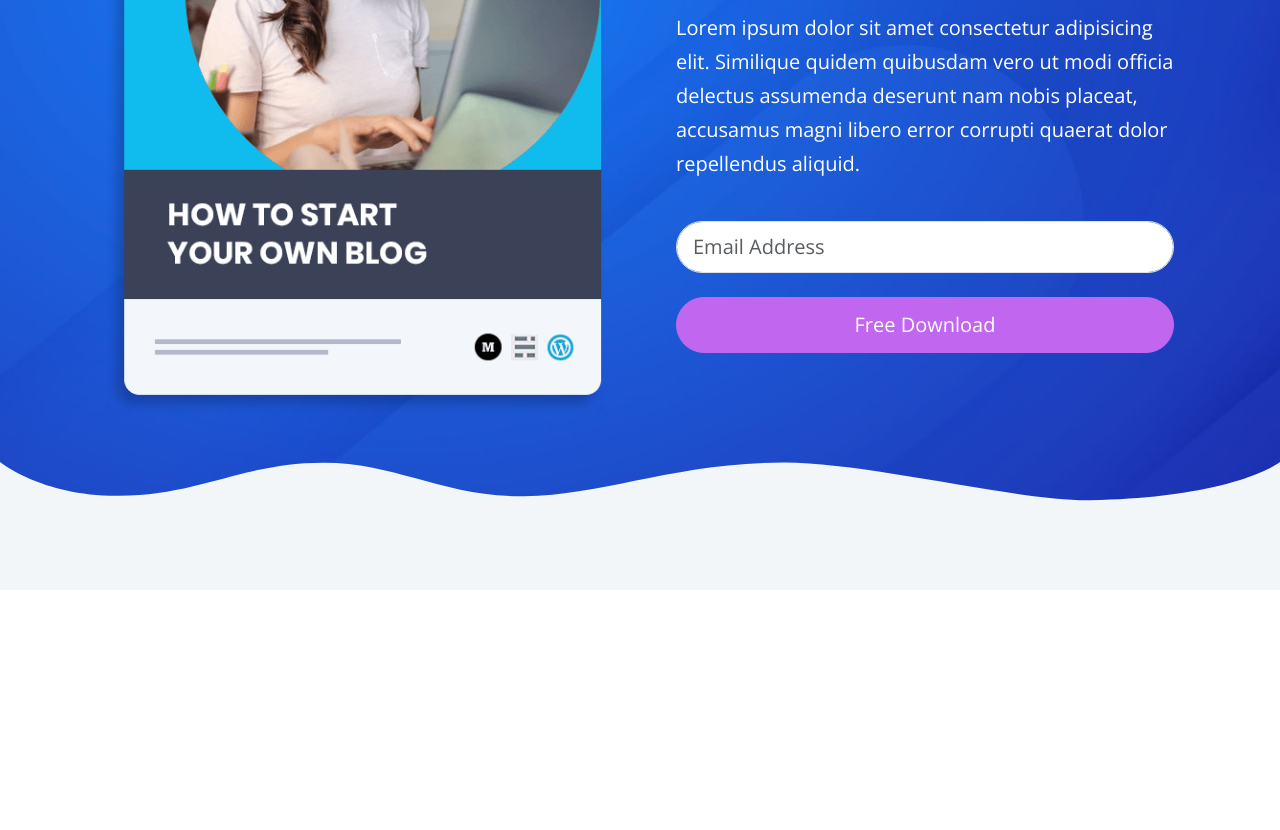
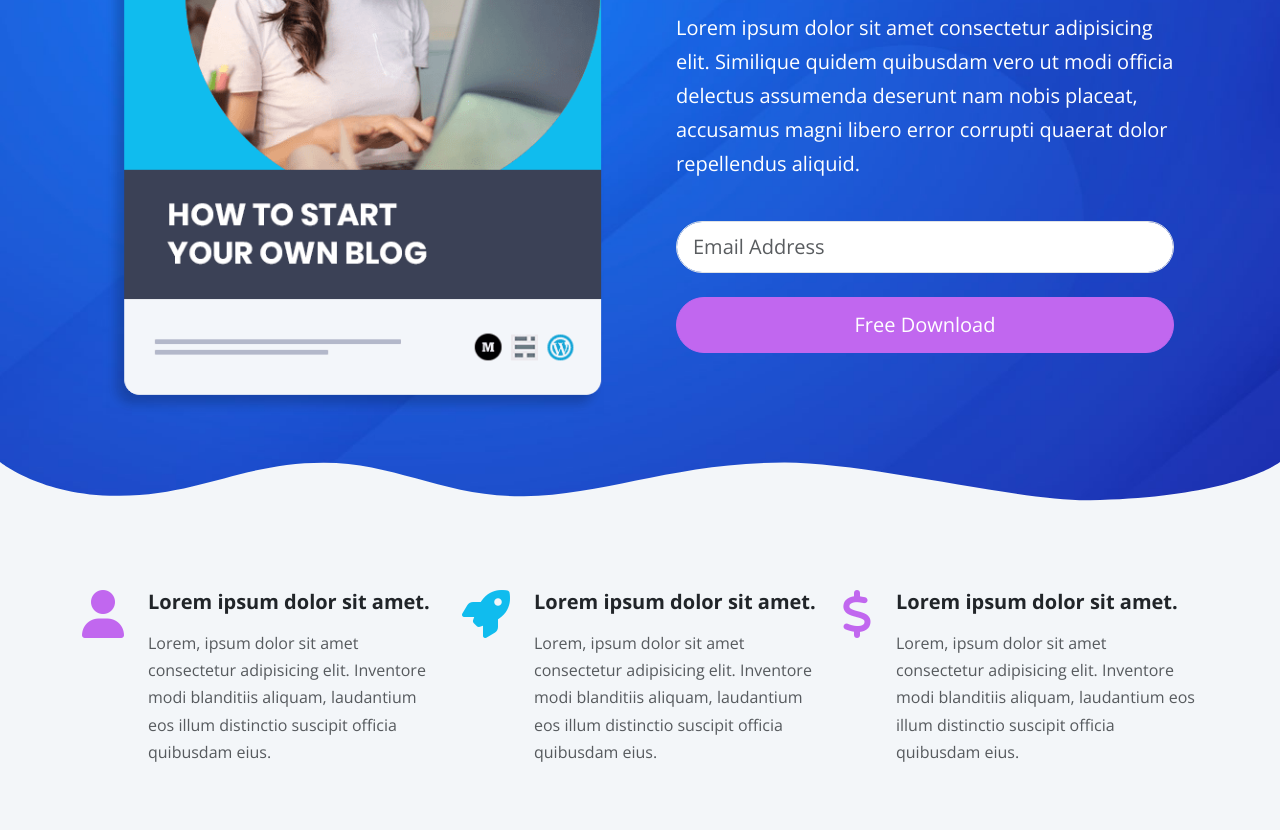
Before and after one commit to dmurawski/bootstrap, a website: page project-starter/index.html in a window 1280 px wide. Shown: the part 395-1225 px from the top of the page. Before the commit the page ends 985 px from the top, so only its background shows below. Drawn offline with nearby package versions, Linux system fonts and the light colour scheme.

Commit message:
add icons section

```diff
--- a/project-starter/index.html
+++ b/project-starter/index.html
@@ -120,6 +120,46 @@
         />
       </svg>
     </header>
+    <!-- Icons -->
+    <section class="icons bg-light pb-5">
+      <div class="container-xl">
+        <div class="row hstack g-4">
+          <div class="col-md-4 d-flex gap-4">
+            <i class="fas fa-user fa-3x text-primary"></i>
+            <div>
+              <h5 class="fw-bold">Lorem ipsum dolor sit amet.</h5>
+              <p class="text-muted">
+                Lorem, ipsum dolor sit amet consectetur adipisicing elit.
+                Inventore modi blanditiis aliquam, laudantium eos illum
+                distinctio suscipit officia quibusdam eius.
+              </p>
+            </div>
+          </div>
+          <div class="col-md-4 d-flex gap-4">
+            <i class="fas fa-rocket fa-3x text-secondary"></i>
+            <div>
+              <h5 class="fw-bold">Lorem ipsum dolor sit amet.</h5>
+              <p class="text-muted">
+                Lorem, ipsum dolor sit amet consectetur adipisicing elit.
+                Inventore modi blanditiis aliquam, laudantium eos illum
+                distinctio suscipit officia quibusdam eius.
+              </p>
+            </div>
+          </div>
+          <div class="col-md-4 d-flex gap-4">
+            <i class="fas fa-dollar fa-3x text-primary"></i>
+            <div>
+              <h5 class="fw-bold">Lorem ipsum dolor sit amet.</h5>
+              <p class="text-muted">
+                Lorem, ipsum dolor sit amet consectetur adipisicing elit.
+                Inventore modi blanditiis aliquam, laudantium eos illum
+                distinctio suscipit officia quibusdam eius.
+              </p>
+            </div>
+          </div>
+        </div>
+      </div>
+    </section>
 
     <script src="js/script.js"></script>
     <script src="js/bootstrap.bundle.min.js"></script>
--- a/project-starter/scss/styles.scss
+++ b/project-starter/scss/styles.scss
@@ -9,3 +9,13 @@
   background: url(../images/header-background.jpg) center center no-repeat;
   background-size: cover;
 }
+
+@media (max-width: 1000px) {
+  .hero .image-container {
+    display: flex;
+    justify-content: center;
+  }
+  .hero .text-container {
+    text-align: center;
+  }
+}
```
Also changed, not shown: project-starter/css/styles.css.
